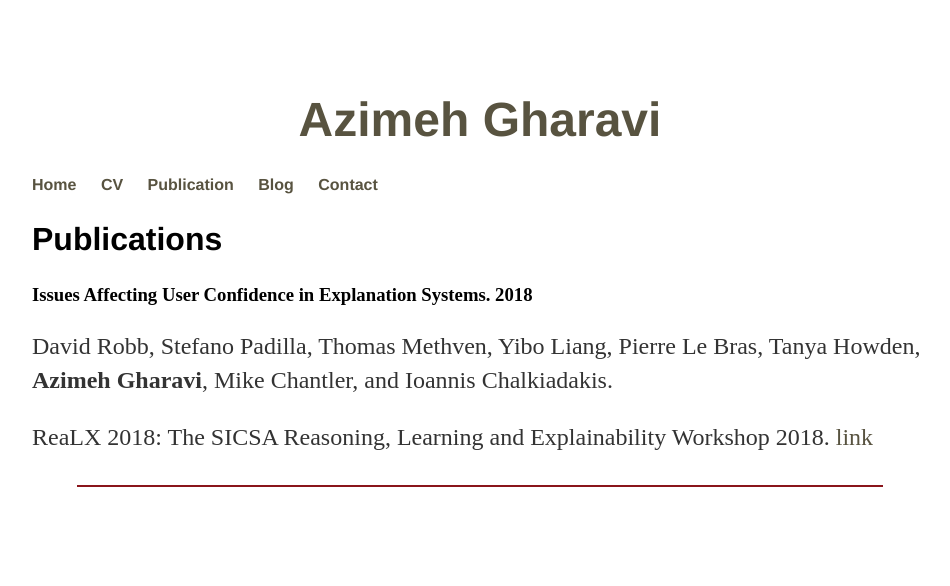
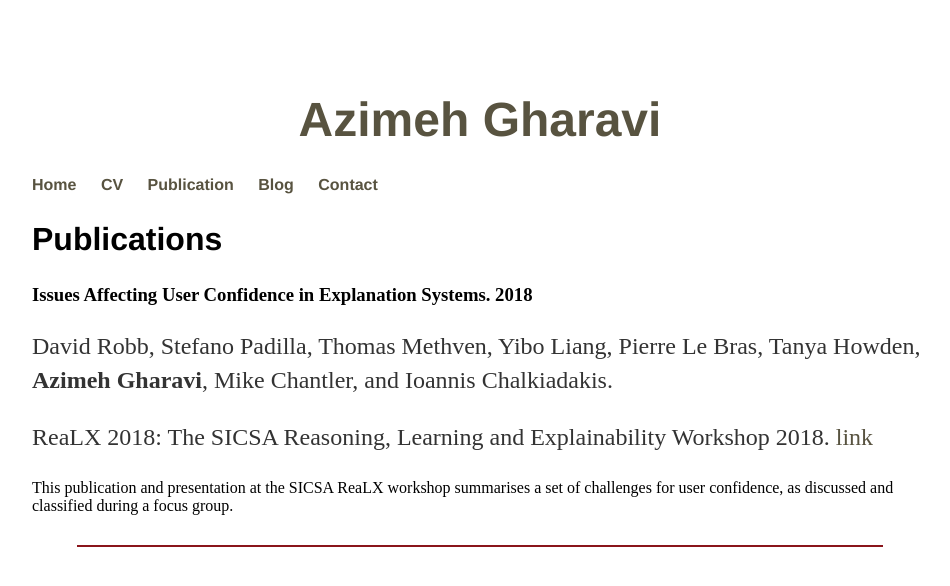
Before and after one commit to azigharavi/.github.io, a Jekyll site: the page built from publication/index.html, in a window 1280 px wide. Shown: the top 586 px of the page, without its empty margins (160-1110 px from the left). Built offline with Jekyll 4.4.1, drawn with Linux system fonts in a browser that asks for light colours.

Commit message:
Update index.html

```diff
--- a/publication/index.html
+++ b/publication/index.html
@@ -17,6 +17,7 @@ title : Publications
 			<p>
 				ReaLX 2018: The SICSA Reasoning, Learning and Explainability Workshop 2018. <a href="http://ceur-ws.org/Vol-2151/Paper_S7.pdf">link</a>
 			</p>
+			This publication and presentation at the SICSA ReaLX workshop summarises a set of challenges for user confidence, as discussed and classified during a focus group.
 		</div>
 
 	</div>
```
